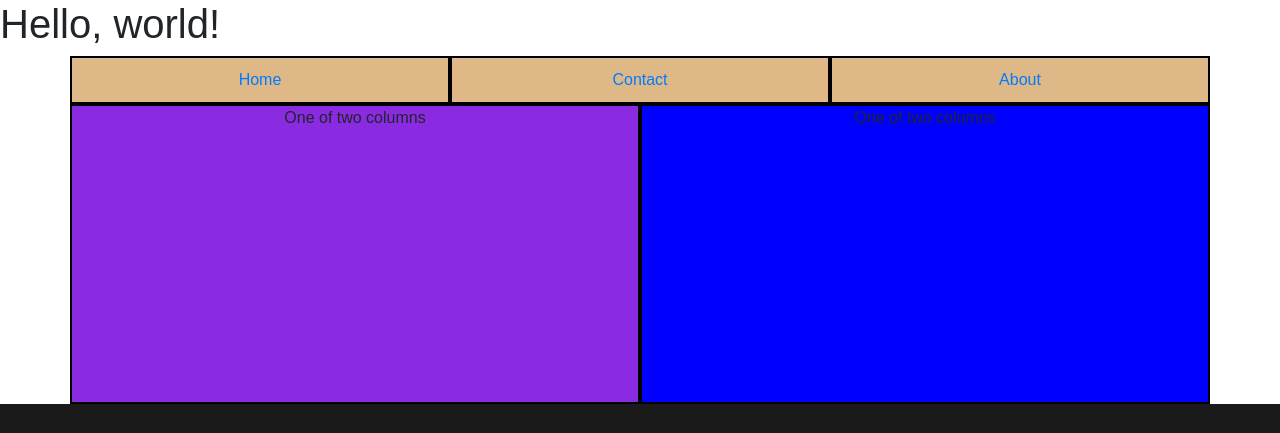
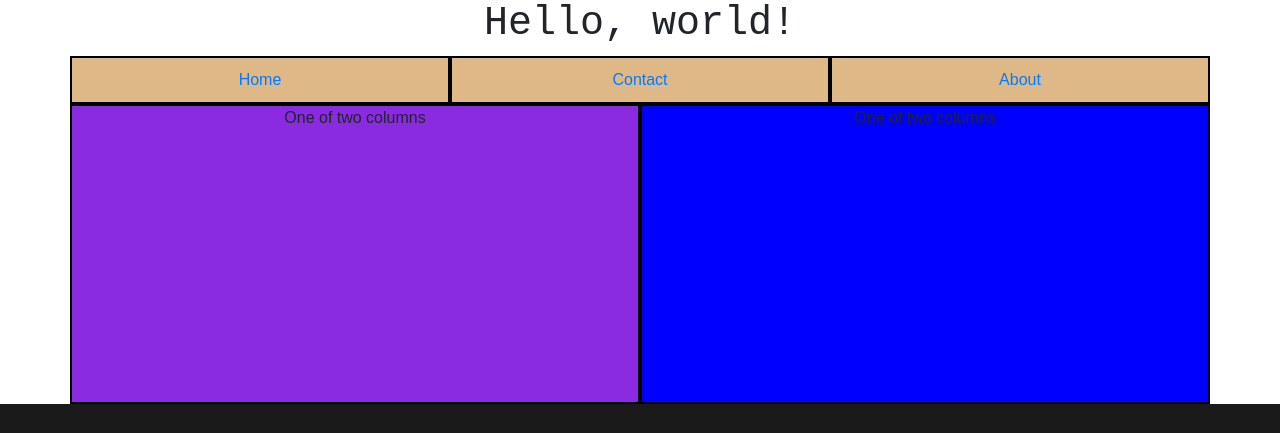
Before and after one commit to Zbot888/collab-practice-, a plain HTML site: page index.html in a window 1280 px wide. Shown: the top 433 px of the page. Drawn offline with nearby package versions, Linux system fonts and the light colour scheme.

Commit message:
added font styling to Header

```diff
--- a/css/styles.css
+++ b/css/styles.css
@@ -6,6 +6,11 @@ nav li {
     background-color: burlywood;
     width: 380px;
     text-align: center;
+}
+
+h1{
+text-align: center;
+font-family: monospace;
 }
 
 .col{
```
